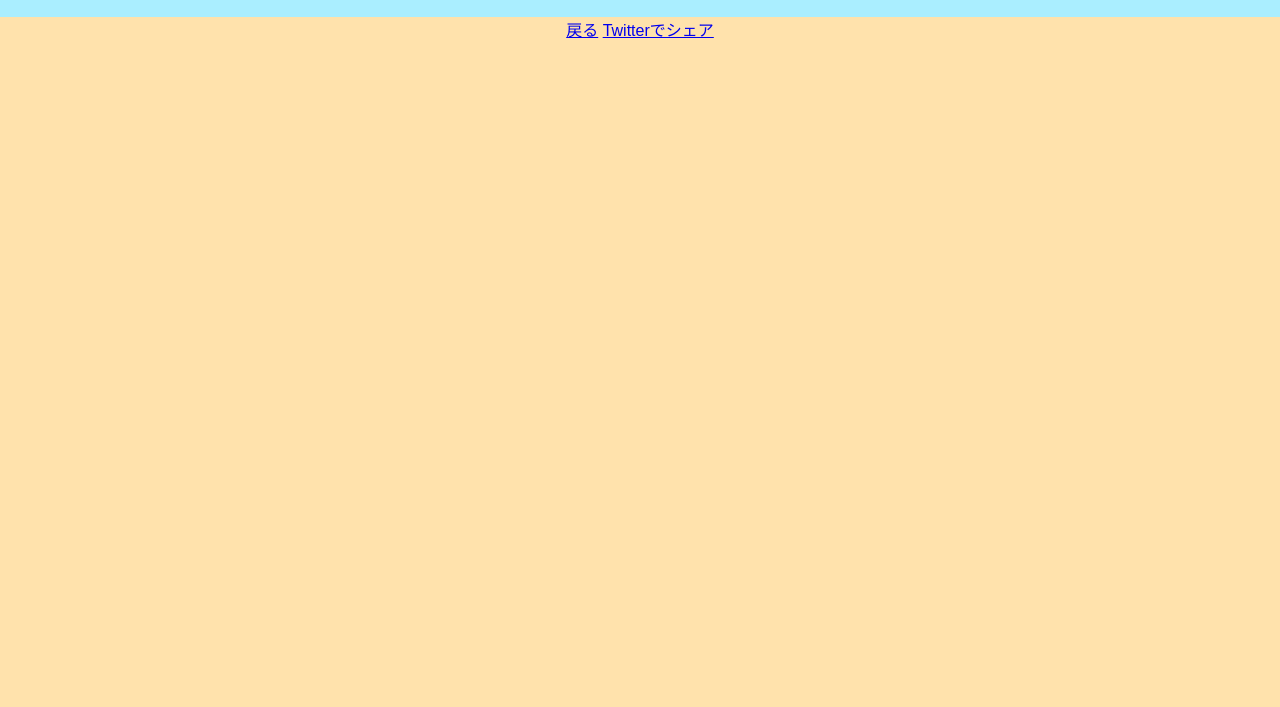
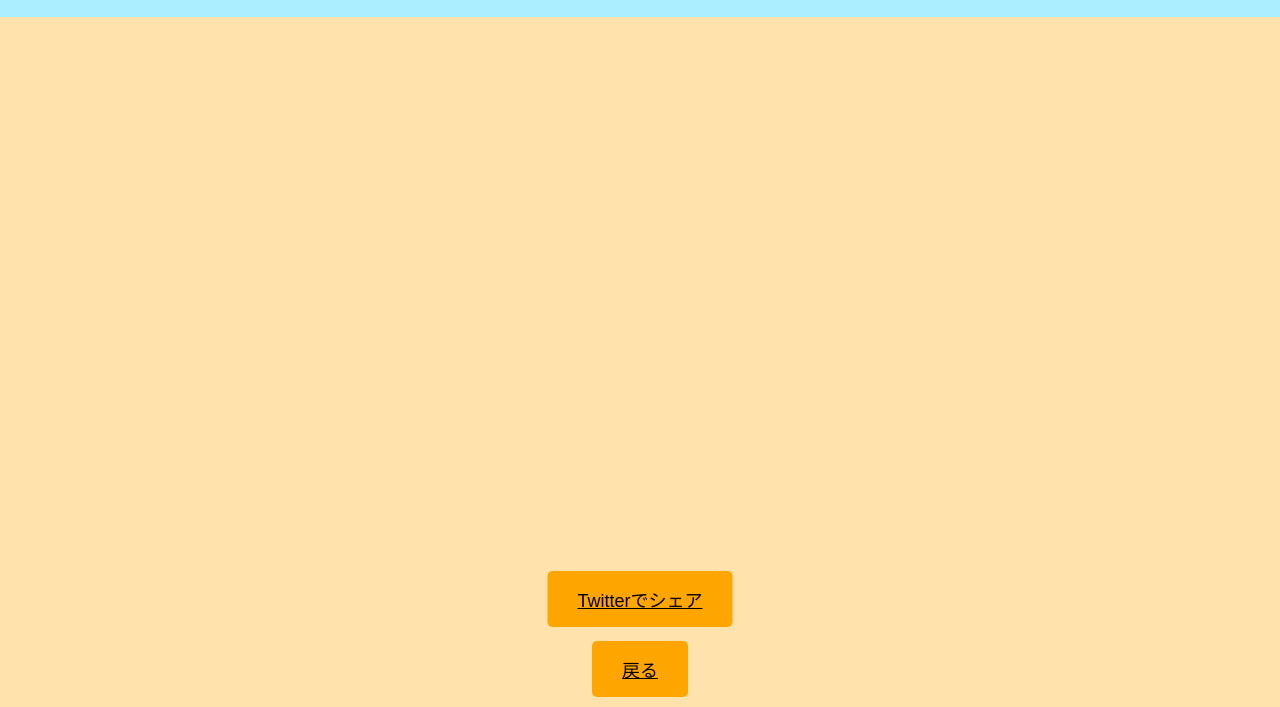
Before and after one commit to aq-s/aq-s.github.io, a plain HTML site: page next.html in a window 1280 px wide. Shown: the part 93-800 px from the top of the page. Drawn offline with Linux system fonts and the light colour scheme.

Commit message:
next.html

```diff
--- a/next.html
+++ b/next.html
@@ -16,8 +16,8 @@
 
 
         </div>
-        <a href="aa.html">戻る</a>
-        <a href="https://twitter.com/share?url=https://example.com&text=このサイトをチェック！"
+        <a class="fixed-bottom" href="aa.html">戻る</a>
+        <a class="fix-bottom" href="https://twitter.com/share?url=https://example.com&text=このサイトをチェック！"
         target="_blank" rel="noopener noreferrer">
         Twitterでシェア
         </a>
```
